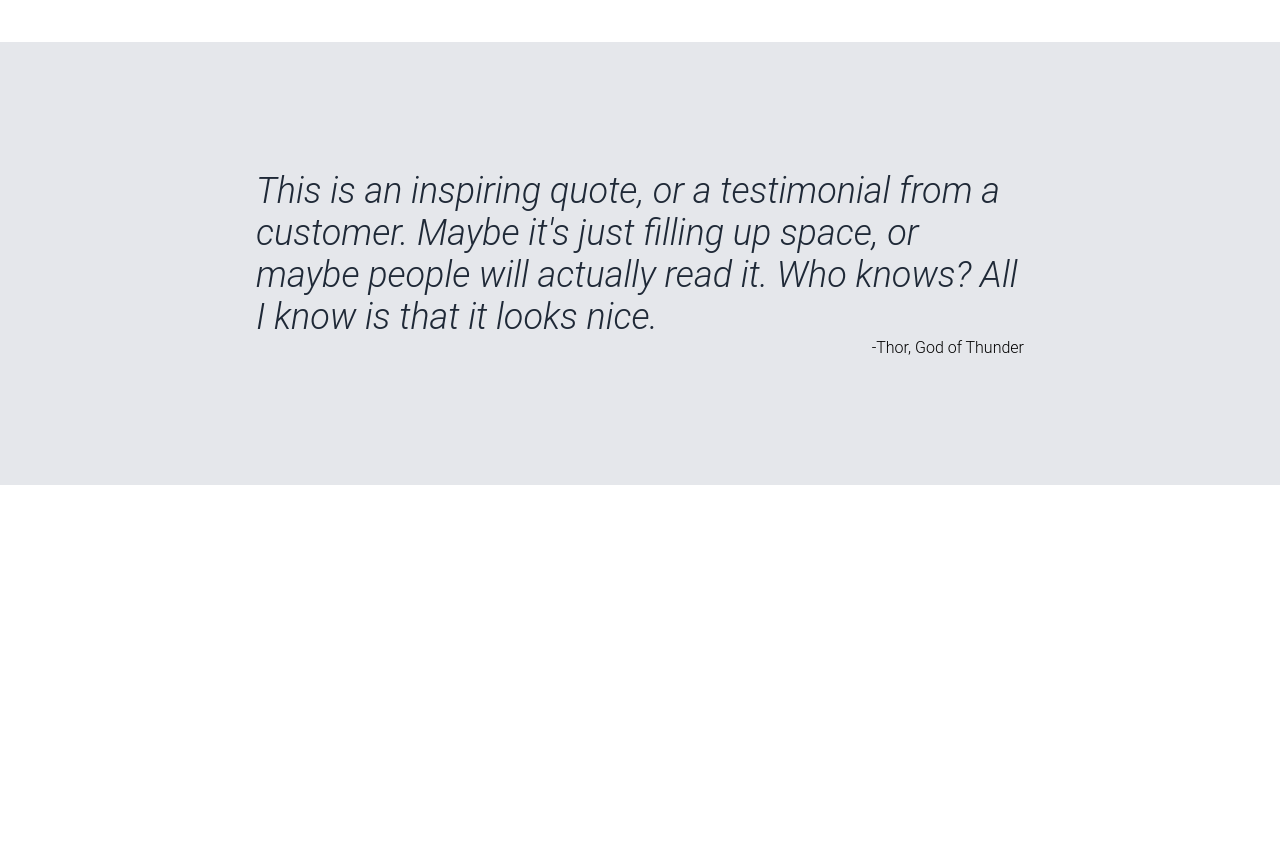
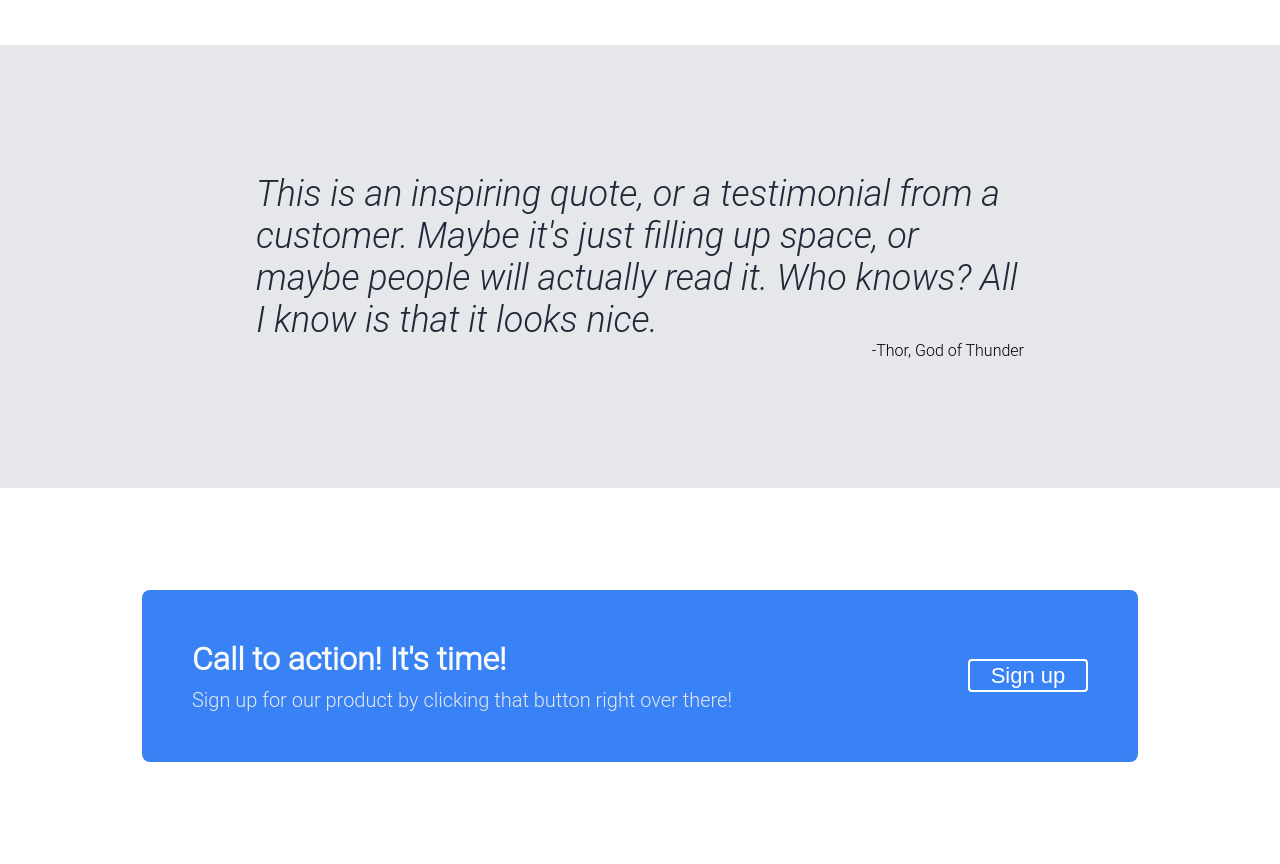
Before and after one commit to jacobmrivera/LandingPage, a plain HTML site: page index.html in a window 1280 px wide. Shown: the part 800-1664 px from the top of the page. Before the commit the page ends 1285 px from the top, so only its background shows below. Drawn offline with Linux system fonts and the light colour scheme.

Commit message:
Finish modal section of index.html and style.css

```diff
--- a/index.html
+++ b/index.html
@@ -31,7 +31,7 @@
                     This website is awesome
                 </div>
                 <div class="hero-second-text">
-                    This website has some subtext that goes here under teh main title. It's a smaller font and the color is lower contrast.
+                    This website has some subtext that goes here under the main title. It's a smaller font and the color is lower contrast.
                 </div>
                 <button>Sign up</button>
             </div>
@@ -93,6 +93,20 @@
 
     </div>
 
+    <div class="modal-section">
+        <div class="modal">
+            <div class="right-modal">
+                <div class="title-modal">
+                    Call to action! It's time!
+                </div>
+                <div class="text-modal">
+                    Sign up for our product by clicking that button right over there!
+                </div>
+            </div>
+
+            <button style="border-style:solid; border-width:2px;  border-color: white">Sign up</button>
+        </div>
+    </div>
 
   </body>
 </html>
--- a/style.css
+++ b/style.css
@@ -93,10 +93,11 @@ a {
 button {
     color: white;
     background-color: #3882F6;
-    width: 80px;
-    height:30px;
+    width: 15vh;
+    height:1.5em;
     border:0;
     border-radius: 4px;
+    font-size: 22px;
 }
 
 .info-section {
@@ -164,3 +165,35 @@ button {
 .author {
     margin-left:auto;
 }
+
+.modal-section {
+    display: flex;
+    justify-content: center;
+    align-items: center;
+}
+.modal {
+    width: 70%;
+    /* padding-top: 25%; */
+    background-color: #3882F6;
+    color:white;
+    margin-top: 8%;
+    margin-bottom: 8%;
+    display: flex;
+    justify-content: space-between;
+    align-items: center;
+    padding: 50px;
+    border-radius: 8px;
+}
+
+.title-modal {
+    color: #F9FAF8;
+    font-size: 32px;
+    font-weight: bolder;
+    padding-bottom: 10px;
+}
+
+.text-modal {
+    color:#E5E7EB;
+    font-size: 20px;
+    font-weight: lighter;
+}
```
